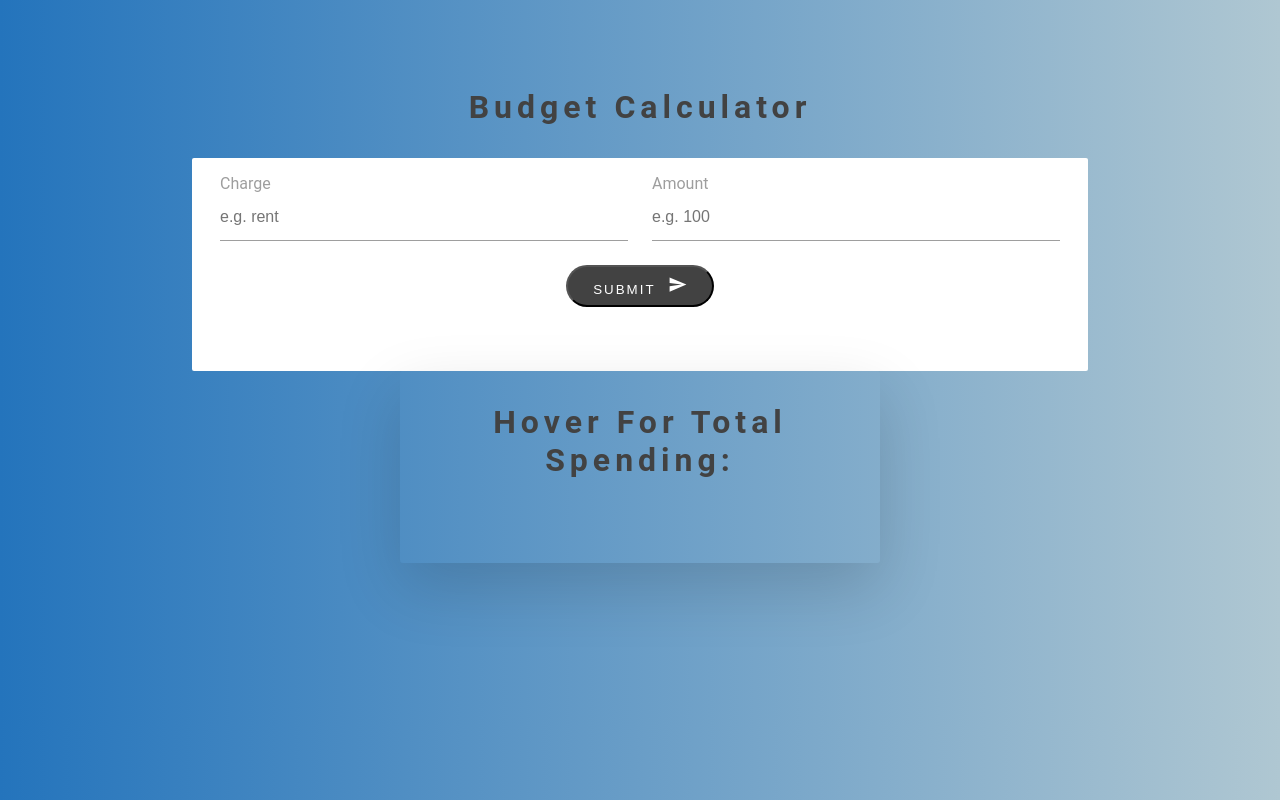
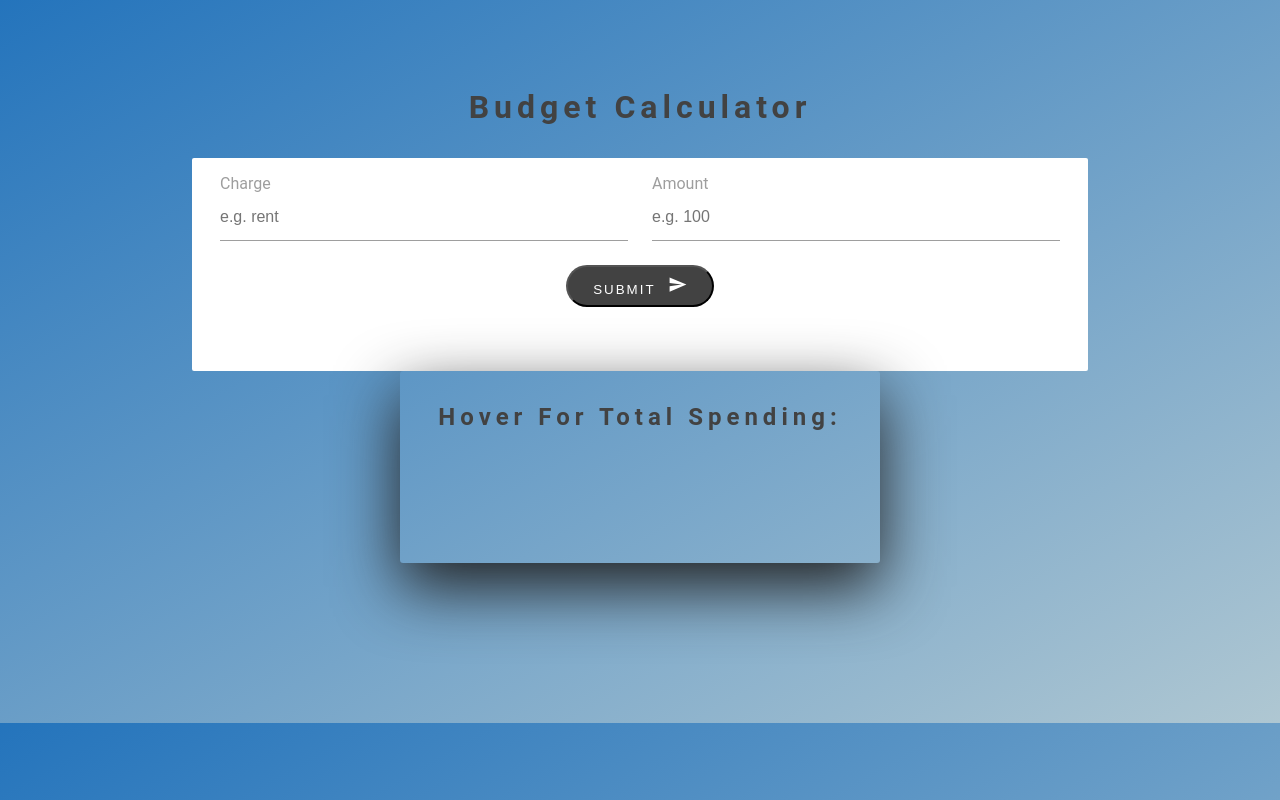
Before and after one commit to nadia643/budget-calculator, a React (Create React App) app: page / in a window 1280 px wide. Built offline with nearby package versions, Linux system fonts and the light colour scheme.

Commit message:
added sass and adapted for this

```diff
--- a/src/App.js
+++ b/src/App.js
@@ -4,6 +4,7 @@ import ExpenseList from './components/ExpenseList'
 import ExpenseForm from './components/ExpenseForm'
 import Alert from './components/Alert';
 import uuid from 'uuid/v4';
+
 
 // const initialExpenses = [
 //   { id: uuid(), charge: "rent", amount: 1600 },
@@ -147,18 +148,18 @@ function App() {
 <div class="card">
   <div class="card__side card__side--front">
     <div class="card__details">
-      <h1>Hover for total spending: </h1>
+      <h2>Hover for total spending: </h2>
     </div>
   </div>
   <div class="card__side card__side--back card__side--back-1">
     <div class="card__cta">
       <div class="card__price-box">
-        <h1 class="card__price-value">
-          $
+        <h2 class="card__price-value">
+          £
           {expenses.reduce((acc, curr) => {
             return (acc += parseInt(curr.amount));
           }, 0)}
-        </h1>
+        </h2>
       </div>
     </div>
   </div>
--- a/src/components/ExpenseForm.js
+++ b/src/components/ExpenseForm.js
@@ -30,7 +30,7 @@ const ExpenseForm = ({ charge, amount, handleCharge, handleAmount, handleSubmit,
                     />
                 </div>
             </div>
-            <button type="submit" className="btn btn-grey btn-animated">
+            <button type="submit" className="btn btn-grey">
                 {edit? 'edit' : 'submit'}
                 <MdSend className="btn-icon" />
             </button>
--- a/src/components/ExpenseItem.js
+++ b/src/components/ExpenseItem.js
@@ -7,7 +7,7 @@ const { id, charge, amount } = expense
         <li className="item">
             <div className="info">
                 <span className="expense">{charge}</span>
-                <span className="amount">${amount}</span>
+                <span className="amount">£{amount}</span>
             </div>
             <div>
                 <button
--- a/src/components/ExpenseList.js
+++ b/src/components/ExpenseList.js
@@ -17,7 +17,7 @@ const ExpenseList = ({expenses, handleEdit, handleDelete, clearItems }) => {
             </ul>
             {/* button won't be displayed if don't have anything in our list */}
             {expenses.length > 0 && (
-            <button className="btn btn-grey btn-animated" onClick={clearItems}>
+            <button className="btn btn-grey" onClick={clearItems}>
                 Clear Expenses
                 <MdDelete className="btn-icon" />
             </button>
--- a/src/css/styles.css
+++ b/src/css/styles.css
@@ -3,9 +3,11 @@
   box-sizing: border-box; }
 
 body {
-  background-image: linear-gradient(to right, #2474bc, #afc7d2);
+  background-size: cover;
+  background-position: top;
   color: #222;
-  font-family: "Roboto", sans-serif; }
+  font-family: "Roboto", sans-serif;
+  background-image: linear-gradient(to right bottom, #2474bc, #afc7d2); }
 
 h1 {
   text-align: center;
@@ -16,6 +18,13 @@ h1 {
   h1:hover {
     transform: skewY(2deg) skewX(15deg) scale(1.1);
     text-shadow: 0.5rem 1rem 2rem rgba(34, 34, 34, 0.2); }
+
+h2 {
+  text-align: center;
+  text-transform: capitalize;
+  margin: 2rem 0;
+  color: #424242;
+  letter-spacing: 5px; }
 
 .App {
   margin: 0 auto;
@@ -85,9 +94,6 @@ label {
     left: 0;
     z-index: -1;
     transition: all .8s; }
-  .btn-animated {
-    animation: moveInBottom .5s ease-out .5s;
-    animation-fill-mode: backwards; }
 
 @keyframes moveInBottom {
   0% {
@@ -212,7 +218,7 @@ label {
   backface-visibility: hidden;
   border-radius: 3px;
   overflow: hidden;
-  box-shadow: 0 1.5rem 4rem rgba(0, 0, 0, 0.15); }
+  box-shadow: 0 1.5rem 4rem #222; }
 
 .card__side--front {
   background-color: transparent; }
--- a/src/sass/main.scss
+++ b/src/sass/main.scss
@@ -18,11 +18,18 @@ $gutter-horizontal: 6rem;
   margin: 0;
   box-sizing: border-box;
 }
+
+
 body {
-  background-image: linear-gradient(to right, $gradient-blue-dark, $gradient-blue-light);
+  // background-image: url('/background-img');
+  background-size: cover;
+  background-position: top;
   color: $mainBlack;
   font-family: "Roboto", sans-serif;
+  background-image: linear-gradient(to right bottom, $gradient-blue-dark, $gradient-blue-light),
+
 }
+
 h1 {
   text-align: center;
   text-transform: capitalize;
@@ -34,6 +41,13 @@ h1 {
     transform: skewY(2deg) skewX(15deg) scale(1.1);
     text-shadow:.5rem 1rem 2rem rgba($mainBlack, .2)
 }
+}
+h2 {
+  text-align: center;
+  text-transform: capitalize;
+  margin: 2rem 0;
+  color: $darkGrey;
+  letter-spacing: 5px;
 }
 .App {
   margin: 0 auto;
@@ -116,10 +130,6 @@ label {
   transition: all .8s;
 }
 
-&-animated {
-  animation: moveInBottom .5s ease-out .5s;
-  animation-fill-mode: backwards;
-}
 }
 
 
@@ -257,16 +267,24 @@ label {
     backface-visibility: hidden;
     border-radius: 3px;
     overflow: hidden;
-    box-shadow: 0 1.5rem 4rem rgba(0, 0, 0, 0.15); }
+    box-shadow: 0 1.5rem 4rem $mainBlack;
+}
+
     .card__side--front {
-      background-color: transparent; }
+      background-color: transparent;
+}
+
     .card__side--back {
-      transform: rotateY(180deg); }
+      transform: rotateY(180deg);
+}
 
   .card:hover .card__side--front {
-    transform: rotateY(-180deg); }
+    transform: rotateY(-180deg);
+}
+
   .card:hover .card__side--back {
-    transform: rotateY(0); }
+    transform: rotateY(0);
+}
 
   .card__cta {
     position: absolute;
@@ -274,8 +292,10 @@ label {
     left: 50%;
     transform: translate(-50%, -50%);
     width: 90%;
-    text-align: center; }
+    text-align: center;
+}
 
   .card__price-value {
     font-size: 4rem;
-    font-weight: 100; }
+    font-weight: 100;
+}
```
Also changed, not shown: money-pic.jpg (added), unnamed.jpg (added).
